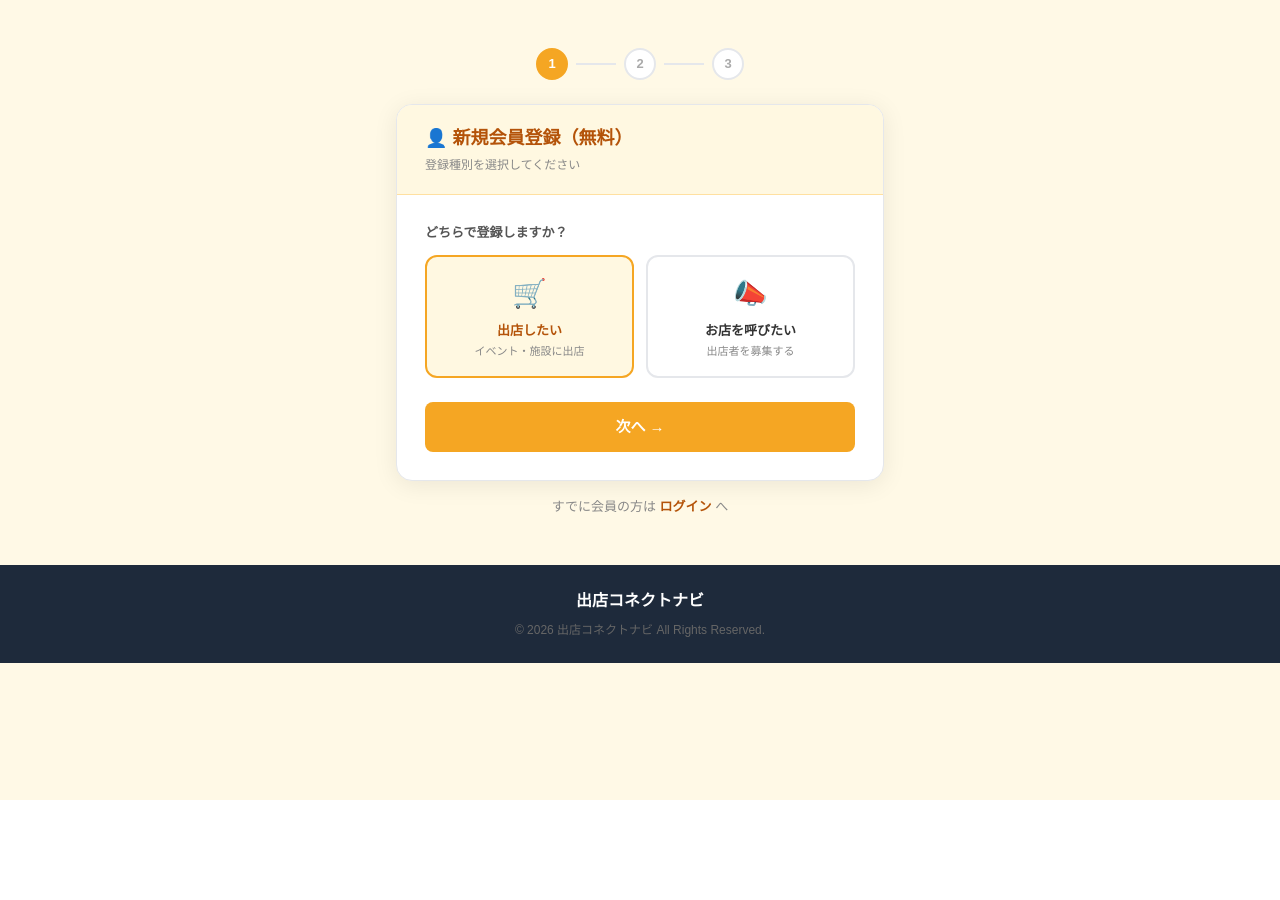
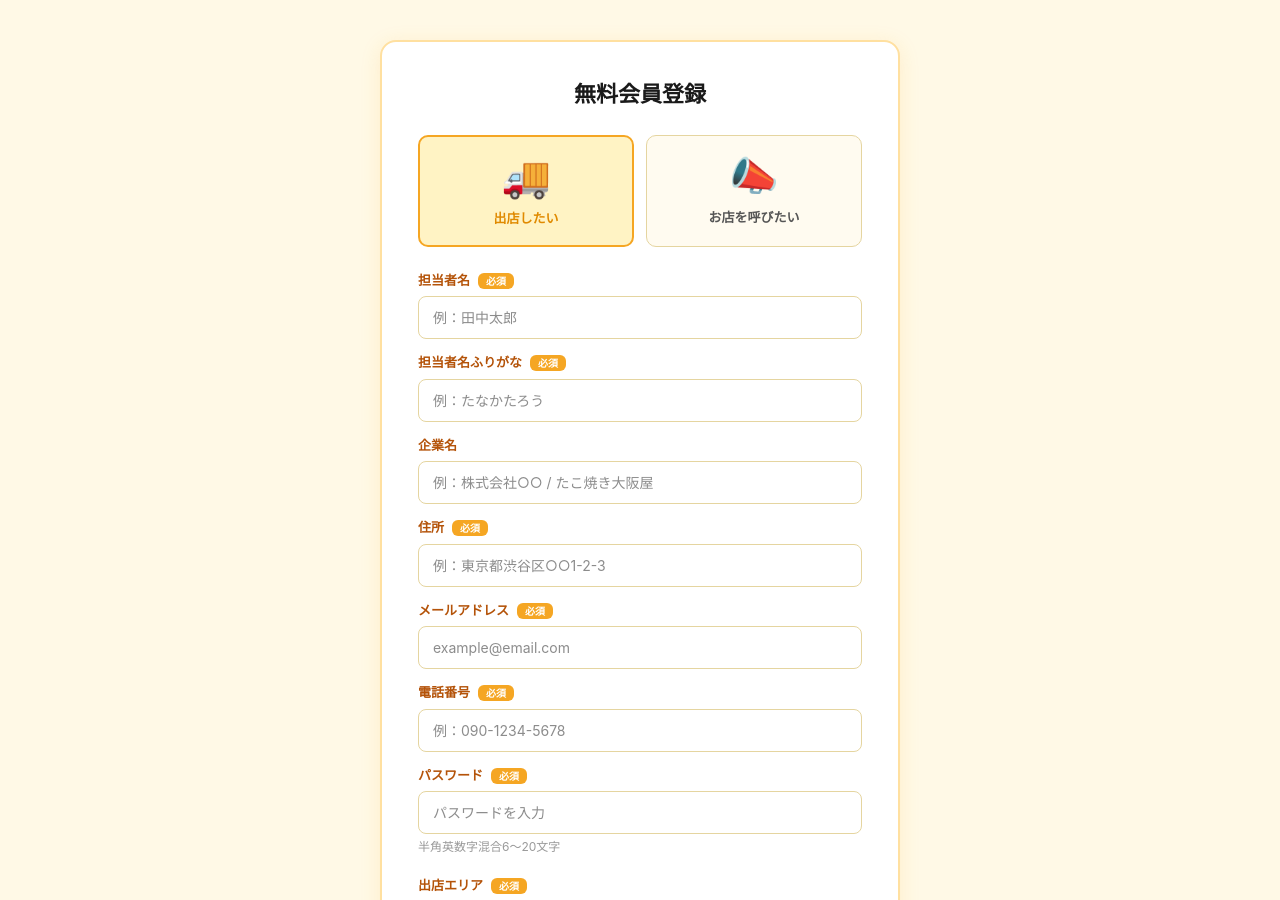
Before and after one commit to rinfuku0917/shutten-connect-navi, a Next.js app: page /register/registre in a window 1280 px wide. Shown: the top 900 px of the page. Before the commit the page ends 800 px from the top, so only its background shows below. Built offline with nearby package versions, Linux system fonts and the light colour scheme.

Commit message:
募集者登録ページに登録処理を実装（signUpでアカウント作成・確認メール送信）

```diff
--- a/app/register/registre/page.tsx
+++ b/app/register/registre/page.tsx
@@ -1,177 +1,168 @@
 'use client'
 import Link from 'next/link'
 import { useState } from 'react'
+import { supabase } from '../lib/supabase'
+
+const AREA_GROUPS: { region: string, prefs: string[] }[] = [
+  { region: '関東', prefs: ['東京','神奈川','千葉','埼玉','茨城','群馬','栃木'] },
+  { region: '関西', prefs: ['大阪','兵庫','奈良','京都','滋賀','和歌山'] },
+  { region: '東海', prefs: ['愛知','静岡','三重','岐阜'] },
+  { region: '甲信越・北陸', prefs: ['山梨','長野','石川','新潟','富山','福井'] },
+  { region: '中国・四国', prefs: ['岡山','広島','島根','鳥取','山口','愛媛','香川','高知','徳島'] },
+  { region: '九州・沖縄', prefs: ['福岡','佐賀','長崎','熊本','大分','宮崎','鹿児島','沖縄'] },
+  { region: '北海道・東北', prefs: ['北海道','青森','岩手','秋田','宮城','山形','福島'] },
+]
 
 export default function RegisterPage() {
-  const [role, setRole] = useState<'seller' | 'host'>('seller')
-  const [step, setStep] = useState(1)
-  const [showPass, setShowPass] = useState(false)
+  const [role, setRole] = useState<'seller'|'host'>('seller')
+  const [name, setName] = useState('')
+  const [nameKana, setNameKana] = useState('')
+  const [company, setCompany] = useState('')
+  const [address, setAddress] = useState('')
+  const [email, setEmail] = useState('')
+  const [phone, setPhone] = useState('')
+  const [password, setPassword] = useState('')
+  const [areas, setAreas] = useState<string[]>([])
+  const [loading, setLoading] = useState(false)
+  const [error, setError] = useState('')
+  const [done, setDone] = useState(false)
+
+  const toggleArea = (pref: string) => {
+    setAreas(prev => prev.includes(pref) ? prev.filter(p => p !== pref) : [...prev, pref])
+  }
+
+  const handleRegister = async () => {
+    if(!name || !nameKana || !address || !email || !phone || !password) {
+      setError('必須項目をすべて入力してください'); return
+    }
+    if(password.length < 6) { setError('パスワードは6文字以上で入力してください'); return }
+    if(role === 'seller' && areas.length === 0) { setError('出店エリアを1つ以上選択してください'); return }
+    setLoading(true); setError('')
+    const metadata: Record<string, unknown> = {
+      name, role, name_kana: nameKana, address, phone,
+    }
+    if (company) metadata.shop_name = company
+    if (role === 'seller' && areas.length > 0) metadata.areas = areas
+    const { error: err } = await supabase.auth.signUp({
+      email, password,
+      options: { data: metadata }
+    })
+    if(err) { setError(err.message); setLoading(false); return }
+    // 管理者へ新規登録メール通知（失敗しても登録は成功させる）
+    try {
+      await fetch('/api/notify/new-seller', {
+        method: 'POST',
+        headers: { 'Content-Type': 'application/json' },
+        body: JSON.stringify({
+          role, name,
+          shop_name: company || null,
+          email, phone,
+          areas: role === 'seller' ? areas : null,
+        }),
+      })
+    } catch (e) {
+      console.error('メール通知に失敗しましたが登録は完了しました', e)
+    }
+    setDone(true)
+    setLoading(false)
+  }
+
+  if(done) return (
+    <div style={{minHeight:'100vh',background:'#FFF9E6',display:'flex',alignItems:'center',justifyContent:'center',fontFamily:'-apple-system,BlinkMacSystemFont,sans-serif'}}>
+      <div style={{background:'#fff',borderRadius:'12px',border:'1px solid #FFE0A0',padding:'48px 32px',maxWidth:'420px',textAlign:'center',boxShadow:'0 4px 16px rgba(0,0,0,0.08)'}}>
+        <div style={{fontSize:'clamp(28px, 6vw, 48px)',marginBottom:'16px'}}>📧</div>
+        <h2 style={{fontSize:'20px',fontWeight:'900',marginBottom:'12px',color:'#1a1a1a'}}>確認メールを送信しました</h2>
+        <p style={{fontSize:'14px',color:'#666',lineHeight:1.8,marginBottom:'24px'}}>{email} に確認メールを送りました。メール内のリンクをクリックして登録を完了してください。</p>
+        <Link href='/login' style={{background:'#F5A623',color:'#fff',fontWeight:'900',fontSize:'14px',padding:'12px 32px',borderRadius:'8px',textDecoration:'none'}}>ログインへ</Link>
+      </div>
+    </div>
+  )
+
+  const inputStyle = {
+    width:'100%', border:'1px solid #E5D5A0', borderRadius:'8px',
+    padding:'10px 14px', fontSize:'14px', boxSizing:'border-box' as const,
+    outline:'none', background:'#fff', color:'#1a1a1a'
+  }
+  const labelStyle = { fontSize:'13px', fontWeight:'700', color:'#B45309', display:'block', marginBottom:'6px' }
+  const reqBadge = <span style={{background:'#F5A623',color:'#fff',fontSize:'10px',fontWeight:'700',padding:'2px 8px',borderRadius:'6px',marginLeft:'8px'}}>必須</span>
 
   return (
-    <div style={{ minHeight: '100vh', background: '#FFF9E6' }}>
-      {/* ナビ */}
+    <div style={{minHeight:'100vh',background:'#FFF9E6',fontFamily:'-apple-system,BlinkMacSystemFont,sans-serif',display:'flex',flexDirection:'column'}}>
+      <div style={{flex:1,display:'flex',alignItems:'center',justifyContent:'center',padding:'40px 16px'}}>
+        <div style={{background:'#fff',borderRadius:'16px',border:'2px solid #FFE0A0',boxShadow:'0 4px 20px rgba(245,166,35,0.15)',width:'100%',maxWidth:'520px',padding:'36px'}}>
+          <h1 style={{fontSize:'22px',fontWeight:'900',marginBottom:'24px',textAlign:'center',color:'#1a1a1a'}}>無料会員登録</h1>
+          <div style={{display:'grid',gridTemplateColumns:'1fr 1fr',gap:'12px',marginBottom:'24px'}}>
+            {[
+              {val:'seller',label:'出店したい',icon:'🚚'},
+              {val:'host',label:'お店を呼びたい',icon:'📣'}
+            ].map(r=>(
+              <button key={r.val} onClick={()=>setRole(r.val as 'seller'|'host')} style={{border:role===r.val?'2px solid #F5A623':'1px solid #E5D5A0',borderRadius:'10px',padding:'16px 12px',background:role===r.val?'#FFF3C4':'#FFFBF0',cursor:'pointer',textAlign:'center',display:'flex',flexDirection:'column',alignItems:'center',gap:'8px'}}>
+                <span style={{height:'48px',display:'flex',alignItems:'center',justifyContent:'center',fontSize:'40px',lineHeight:1}}>{r.icon}</span>
+                <span style={{fontSize:'13px',fontWeight:'700',color:role===r.val?'#E08A00':'#555'}}>{r.label}</span>
+              </button>
+            ))}
+          </div>
+          {error && <div style={{background:'#FEF2F2',border:'1px solid #FECACA',borderRadius:'8px',padding:'12px',fontSize:'13px',color:'#DC2626',marginBottom:'16px'}}>{error}</div>}
 
-
-      {/* オレンジバー */}
-
-
-      <div style={{ maxWidth: '520px', margin: '48px auto', padding: '0 16px' }}>
-        {/* ステップインジケーター */}
-        <div style={{ display: 'flex', alignItems: 'center', justifyContent: 'center', marginBottom: '24px', gap: '8px' }}>
-          {[1, 2, 3].map((s) => (
-            <div key={s} style={{ display: 'flex', alignItems: 'center', gap: '8px' }}>
-              <div style={{
-                width: '32px', height: '32px', borderRadius: '50%', display: 'flex', alignItems: 'center', justifyContent: 'center',
-                fontWeight: '900', fontSize: '13px',
-                background: step >= s ? '#F5A623' : '#fff',
-                color: step >= s ? '#fff' : '#aaa',
-                border: step >= s ? '2px solid #F5A623' : '2px solid #E5E7EB',
-              }}>{s}</div>
-              {s < 3 && <div style={{ width: '40px', height: '2px', background: step > s ? '#F5A623' : '#E5E7EB' }}></div>}
-            </div>
-          ))}
-        </div>
-
-        <div style={{ background: '#fff', borderRadius: '16px', overflow: 'hidden', boxShadow: '0 4px 24px rgba(0,0,0,0.08)', border: '1px solid #E5E7EB' }}>
-          <div style={{ background: '#FFF8E1', borderBottom: '1px solid #FFE0A0', padding: '20px 28px' }}>
-            <h1 style={{ fontSize: '18px', fontWeight: '900', color: '#B45309', marginBottom: '4px' }}>👤 新規会員登録（無料）</h1>
-            <p style={{ fontSize: '12px', color: '#888' }}>
-              {step === 1 ? '登録種別を選択してください' : step === 2 ? '基本情報を入力してください' : '登録完了'}
-            </p>
+          <div style={{marginBottom:'14px'}}>
+            <label style={labelStyle}>担当者名{reqBadge}</label>
+            <input value={name} onChange={e=>setName(e.target.value)} placeholder='例：田中太郎' style={inputStyle}/>
+          </div>
+          <div style={{marginBottom:'14px'}}>
+            <label style={labelStyle}>担当者名ふりがな{reqBadge}</label>
+            <input value={nameKana} onChange={e=>setNameKana(e.target.value)} placeholder='例：たなかたろう' style={inputStyle}/>
+          </div>
+          <div style={{marginBottom:'14px'}}>
+            <label style={labelStyle}>企業名</label>
+            <input value={company} onChange={e=>setCompany(e.target.value)} placeholder='例：株式会社○○ / たこ焼き大阪屋' style={inputStyle}/>
+          </div>
+          <div style={{marginBottom:'14px'}}>
+            <label style={labelStyle}>住所{reqBadge}</label>
+            <input value={address} onChange={e=>setAddress(e.target.value)} placeholder='例：東京都渋谷区○○1-2-3' style={inputStyle}/>
+          </div>
+          <div style={{marginBottom:'14px'}}>
+            <label style={labelStyle}>メールアドレス{reqBadge}</label>
+            <input value={email} onChange={e=>setEmail(e.target.value)} type='email' placeholder='example@email.com' style={inputStyle}/>
+          </div>
+          <div style={{marginBottom:'14px'}}>
+            <label style={labelStyle}>電話番号{reqBadge}</label>
+            <input value={phone} onChange={e=>setPhone(e.target.value)} placeholder='例：090-1234-5678' style={inputStyle}/>
+          </div>
+          <div style={{marginBottom: role==='seller' ? '20px' : '24px'}}>
+            <label style={labelStyle}>パスワード{reqBadge}</label>
+            <input value={password} onChange={e=>setPassword(e.target.value)} type='password' placeholder='パスワードを入力' style={inputStyle}/>
+            <div style={{fontSize:'12px',color:'#999',marginTop:'4px'}}>半角英数字混合6〜20文字</div>
           </div>
 
-          <div style={{ padding: '28px' }}>
-            {step === 1 && (
-              <>
-                <p style={{ fontSize: '13px', fontWeight: '700', color: '#555', marginBottom: '12px' }}>どちらで登録しますか？</p>
-                <div style={{ display: 'grid', gridTemplateColumns: '1fr 1fr', gap: '12px', marginBottom: '24px' }}>
-                  {[
-                    { key: 'seller', icon: '🛒', title: '出店したい', desc: 'イベント・施設に出店' },
-                    { key: 'host', icon: '📣', title: 'お店を呼びたい', desc: '出店者を募集する' },
-                  ].map((r) => (
-                    <button
-                      key={r.key}
-                      onClick={() => setRole(r.key as 'seller' | 'host')}
-                      style={{
-                        padding: '16px 12px', borderRadius: '12px', cursor: 'pointer', fontFamily: 'inherit', textAlign: 'center',
-                        border: role === r.key ? '2px solid #F5A623' : '2px solid #E5E7EB',
-                        background: role === r.key ? '#FFF8E1' : '#fff',
-                      }}
-                    >
-                      <div style={{ fontSize: '28px', marginBottom: '6px' }}>{r.icon}</div>
-                      <div style={{ fontWeight: '900', fontSize: '13px', color: role === r.key ? '#B45309' : '#333', marginBottom: '3px' }}>{r.title}</div>
-                      <div style={{ fontSize: '11px', color: '#888' }}>{r.desc}</div>
-                    </button>
-                  ))}
-                </div>
-                <button
-                  onClick={() => setStep(2)}
-                  style={{ width: '100%', background: '#F5A623', color: '#fff', border: 'none', borderRadius: '8px', padding: '14px', fontSize: '15px', fontWeight: '900', cursor: 'pointer', fontFamily: 'inherit' }}
-                >
-                  次へ →
-                </button>
-              </>
-            )}
+          {role==='seller' && (
+            <div style={{marginBottom:'24px'}}>
+              <label style={labelStyle}>出店エリア{reqBadge}</label>
+              <div style={{border:'1px solid #E5D5A0',borderRadius:'8px',padding:'14px',background:'#FFFBF0'}}>
+                {AREA_GROUPS.map(g => (
+                  <div key={g.region} style={{marginBottom:'12px'}}>
+                    <div style={{fontSize:'13px',fontWeight:'700',color:'#1a1a1a',marginBottom:'6px'}}>{g.region}</div>
+                    <div style={{display:'flex',flexWrap:'wrap',gap:'6px'}}>
+                      {g.prefs.map(p => (
+                        <label key={p} style={{display:'inline-flex',alignItems:'center',gap:'4px',fontSize:'13px',color:'#333',cursor:'pointer',padding:'4px 10px',borderRadius:'999px',border: areas.includes(p) ? '1.5px solid #F5A623' : '1px solid #E5E7EB',background: areas.includes(p) ? '#FFF3C4' : '#fff'}}>
+                          <input type='checkbox' checked={areas.includes(p)} onChange={()=>toggleArea(p)} style={{accentColor:'#F5A623'}}/>
+                          {p}
+                        </label>
+                      ))}
+                    </div>
+                  </div>
+                ))}
+              </div>
+            </div>
+          )}
 
-            {step === 2 && (
-              <>
-                <div style={{ display: 'grid', gridTemplateColumns: '1fr 1fr', gap: '10px', marginBottom: '14px' }}>
-                  {[{ label: '姓', placeholder: '山田' }, { label: '名', placeholder: '太郎' }].map((f) => (
-                    <div key={f.label}>
-                      <label style={{ fontSize: '12px', fontWeight: '700', color: '#555', display: 'block', marginBottom: '5px' }}>
-                        {f.label} <span style={{ color: '#E53E3E', background: '#FFF0F0', padding: '1px 5px', borderRadius: '3px', fontSize: '10px' }}>必須</span>
-                      </label>
-                      <input type="text" placeholder={f.placeholder} style={{ width: '100%', border: '1.5px solid #E5E7EB', borderRadius: '8px', padding: '10px 12px', fontSize: '14px', fontFamily: 'inherit', outline: 'none', boxSizing: 'border-box' }} />
-                    </div>
-                  ))}
-                </div>
-
-                <div style={{ marginBottom: '14px' }}>
-                  <label style={{ fontSize: '12px', fontWeight: '700', color: '#555', display: 'block', marginBottom: '5px' }}>
-                    メールアドレス <span style={{ color: '#E53E3E', background: '#FFF0F0', padding: '1px 5px', borderRadius: '3px', fontSize: '10px' }}>必須</span>
-                  </label>
-                  <input type="email" placeholder="example@email.com" style={{ width: '100%', border: '1.5px solid #E5E7EB', borderRadius: '8px', padding: '10px 12px', fontSize: '14px', fontFamily: 'inherit', outline: 'none', boxSizing: 'border-box' }} />
-                </div>
-
-                <div style={{ marginBottom: '14px' }}>
-                  <label style={{ fontSize: '12px', fontWeight: '700', color: '#555', display: 'block', marginBottom: '5px' }}>
-                    電話番号 <span style={{ color: '#888', background: '#F0F0F0', padding: '1px 5px', borderRadius: '3px', fontSize: '10px' }}>任意</span>
-                  </label>
-                  <input type="tel" placeholder="090-0000-0000" style={{ width: '100%', border: '1.5px solid #E5E7EB', borderRadius: '8px', padding: '10px 12px', fontSize: '14px', fontFamily: 'inherit', outline: 'none', boxSizing: 'border-box' }} />
-                </div>
-
-                <div style={{ marginBottom: '20px' }}>
-                  <label style={{ fontSize: '12px', fontWeight: '700', color: '#555', display: 'block', marginBottom: '5px' }}>
-                    パスワード <span style={{ color: '#E53E3E', background: '#FFF0F0', padding: '1px 5px', borderRadius: '3px', fontSize: '10px' }}>必須</span>
-                  </label>
-                  <div style={{ position: 'relative' }}>
-                    <input type={showPass ? 'text' : 'password'} placeholder="8文字以上" style={{ width: '100%', border: '1.5px solid #E5E7EB', borderRadius: '8px', padding: '10px 40px 10px 12px', fontSize: '14px', fontFamily: 'inherit', outline: 'none', boxSizing: 'border-box' }} />
-                    <button onClick={() => setShowPass(!showPass)} style={{ position: 'absolute', right: '10px', top: '50%', transform: 'translateY(-50%)', background: 'none', border: 'none', cursor: 'pointer', fontSize: '16px' }}>
-                      {showPass ? '🙈' : '👁️'}
-                    </button>
-                  </div>
-                </div>
-
-                <p style={{ fontSize: '12px', color: '#888', textAlign: 'center', marginBottom: '16px', lineHeight: 1.7 }}>
-                  <a href="#" style={{ color: '#3A9BD5', textDecoration: 'none' }}>利用規約</a>・
-                  <a href="#" style={{ color: '#3A9BD5', textDecoration: 'none' }}>プライバシーポリシー</a>
-                  に同意の上、登録してください。<br />登録完了後、確認メールをお送りします。
-                </p>
-
-                <button
-                  onClick={() => setStep(3)}
-                  style={{ width: '100%', background: '#F5A623', color: '#fff', border: 'none', borderRadius: '8px', padding: '14px', fontSize: '15px', fontWeight: '900', cursor: 'pointer', fontFamily: 'inherit', marginBottom: '10px' }}
-                >
-                  無料で会員登録する →
-                </button>
-
-                <div style={{ display: 'flex', alignItems: 'center', gap: '10px', marginBottom: '10px' }}>
-                  <div style={{ flex: 1, height: '1px', background: '#E5E7EB' }}></div>
-                  <span style={{ fontSize: '12px', color: '#aaa' }}>または</span>
-                  <div style={{ flex: 1, height: '1px', background: '#E5E7EB' }}></div>
-                </div>
-
-                <button style={{ width: '100%', background: '#fff', color: '#333', border: '1.5px solid #E5E7EB', borderRadius: '8px', padding: '12px', fontSize: '14px', fontWeight: '500', cursor: 'pointer', fontFamily: 'inherit', display: 'flex', alignItems: 'center', justifyContent: 'center', gap: '8px' }}>
-                  <svg width="18" height="18" viewBox="0 0 24 24">
-                    <path fill="#4285F4" d="M22.56 12.25c0-.78-.07-1.53-.2-2.25H12v4.26h5.92c-.26 1.37-1.04 2.53-2.21 3.31v2.77h3.57c2.08-1.92 3.28-4.74 3.28-8.09z"/>
-                    <path fill="#34A853" d="M12 23c2.97 0 5.46-.98 7.28-2.66l-3.57-2.77c-.98.66-2.23 1.06-3.71 1.06-2.86 0-5.29-1.93-6.16-4.53H2.18v2.84C3.99 20.53 7.7 23 12 23z"/>
-                    <path fill="#FBBC05" d="M5.84 14.09c-.22-.66-.35-1.36-.35-2.09s.13-1.43.35-2.09V7.07H2.18C1.43 8.55 1 10.22 1 12s.43 3.45 1.18 4.93l2.85-2.22.81-.62z"/>
-                    <path fill="#EA4335" d="M12 5.38c1.62 0 3.06.56 4.21 1.64l3.15-3.15C17.45 2.09 14.97 1 12 1 7.7 1 3.99 3.47 2.18 7.07l3.66 2.84c.87-2.6 3.3-4.53 6.16-4.53z"/>
-                  </svg>
-                  Googleで登録
-                </button>
-
-                <button onClick={() => setStep(1)} style={{ width: '100%', background: 'none', border: 'none', color: '#888', fontSize: '13px', cursor: 'pointer', marginTop: '12px', fontFamily: 'inherit' }}>← 戻る</button>
-              </>
-            )}
-
-            {step === 3 && (
-              <div style={{ textAlign: 'center', padding: '20px 0' }}>
-                <div style={{ fontSize: '56px', marginBottom: '16px' }}>🎉</div>
-                <h2 style={{ fontSize: '20px', fontWeight: '900', color: '#B45309', marginBottom: '10px' }}>登録完了！</h2>
-                <p style={{ fontSize: '13px', color: '#888', lineHeight: 1.8, marginBottom: '24px' }}>
-                  ご登録いただきありがとうございます。<br />
-                  確認メールをお送りしましたのでご確認ください。
-                </p>
-                <Link href="/" style={{ display: 'inline-block', background: '#F5A623', color: '#fff', borderRadius: '8px', padding: '12px 32px', fontWeight: '900', fontSize: '14px', textDecoration: 'none' }}>
-                  出店場所を探す
-                </Link>
-              </div>
-            )}
+          <button onClick={handleRegister} disabled={loading} style={{width:'100%',background:loading?'#ccc':'#F5A623',color:'#fff',border:'none',borderRadius:'8px',padding:'14px',fontSize:'15px',fontWeight:'900',cursor:loading?'not-allowed':'pointer',marginBottom:'16px',boxShadow:'0 4px 12px rgba(245,166,35,0.3)'}}>
+            {loading?'登録中...':'この内容で無料登録する'}
+          </button>
+          <div style={{textAlign:'center',fontSize:'13px',color:'#888'}}>
+            すでにアカウントをお持ちの方は <Link href='/login' style={{color:'#F5A623',fontWeight:'700',textDecoration:'none'}}>ログイン</Link>
           </div>
         </div>
-
-        <div style={{ textAlign: 'center', marginTop: '16px', fontSize: '13px', color: '#888' }}>
-          すでに会員の方は{' '}
-          <Link href="/login" style={{ color: '#B45309', fontWeight: '700', textDecoration: 'none' }}>ログイン</Link>
-          {' '}へ
-        </div>
       </div>
-
-      <footer style={{ background: '#1E2A3B', color: '#fff', padding: '24px', textAlign: 'center', marginTop: '40px' }}>
-        <div style={{ fontWeight: '900', fontSize: '16px', marginBottom: '8px' }}>出店コネクトナビ</div>
-        <div style={{ fontSize: '12px', color: '#666' }}>© 2026 出店コネクトナビ All Rights Reserved.</div>
-      </footer>
     </div>
   )
 }
```
